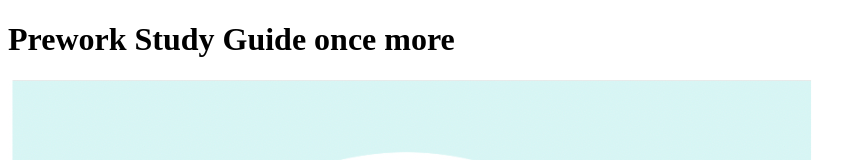
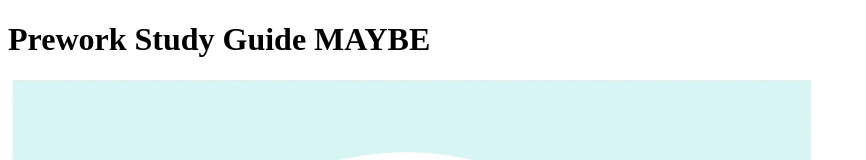
Before and after one commit to BenjiCCB/prework-study-guide, a plain HTML site: page index.html in a window 1280 px wide. Shown: the top 160 px of the page, without its empty margins (0-866 px from the left). Drawn offline with Linux system fonts and the light colour scheme.

Commit message:
MAYBEyes

```diff
--- a/index.html
+++ b/index.html
@@ -8,7 +8,7 @@
   </head>
   <body>
     <header id="top">
-      <h1>Prework Study Guide once more</h1>
+      <h1>Prework Study Guide MAYBE</h1>
       <img src="./assets/bowtie-cat.png" alt="Profile image of cat wearing a bow tie." />
     </header>
     <main>
```
